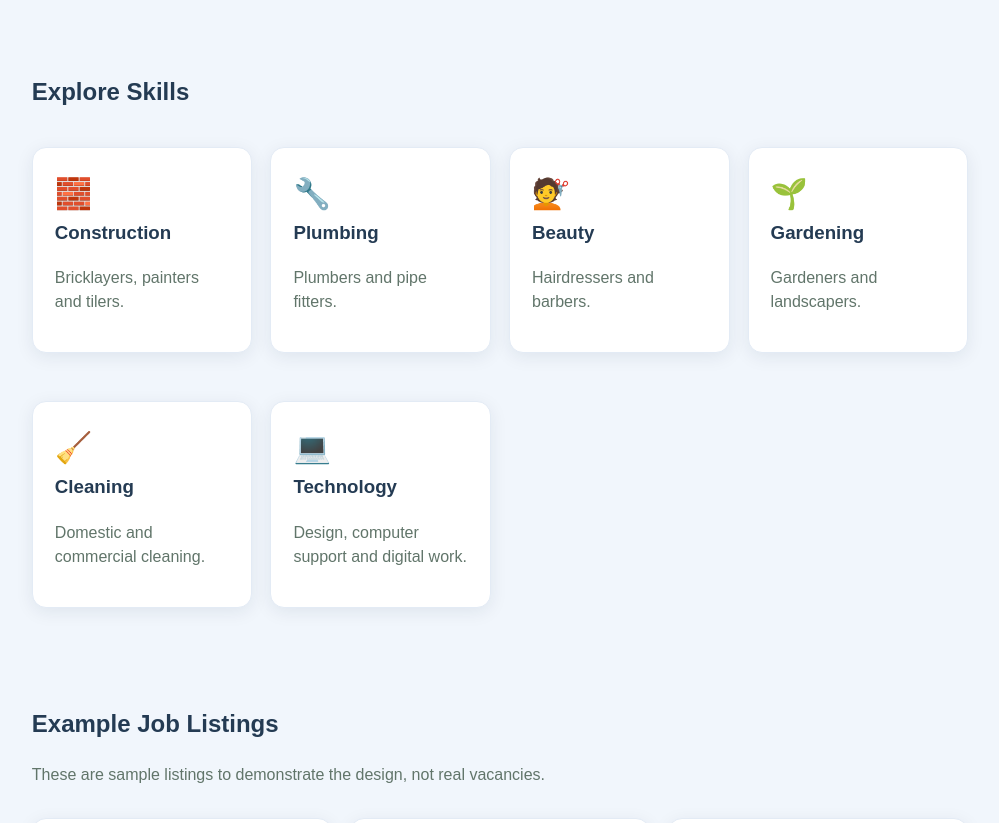
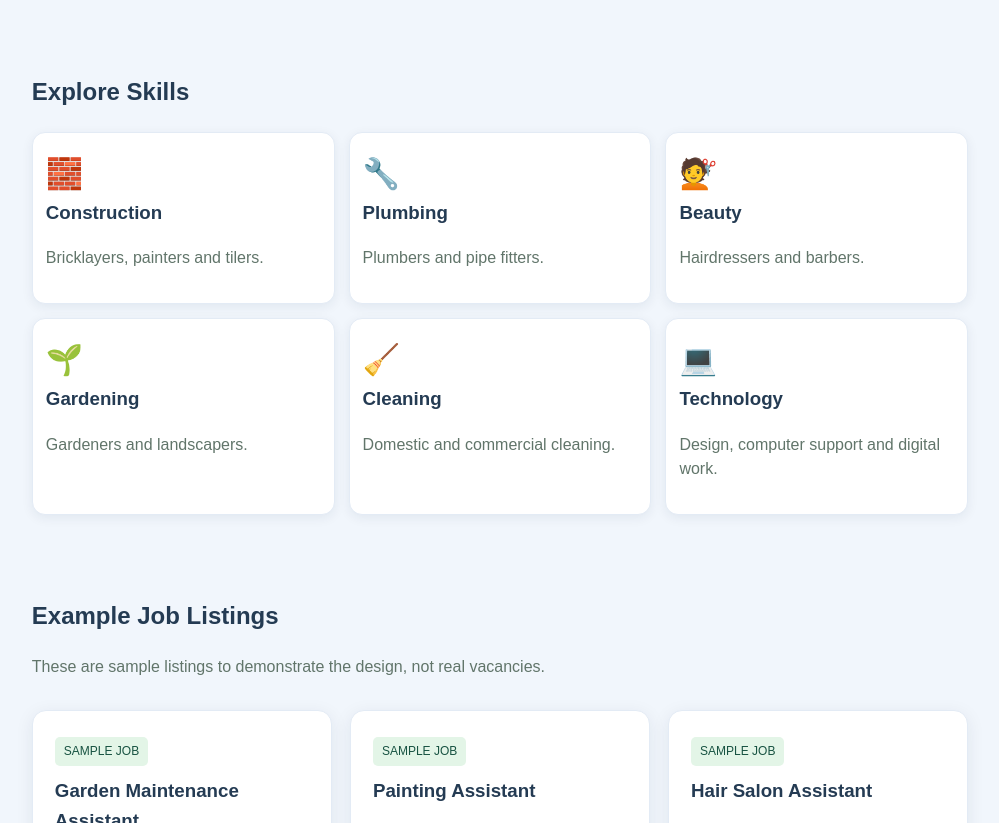
Before and after one commit to Sbongz/Skill2Job-SA, a plain HTML site: page index.html in a window 1280 px wide. Shown: the part 600-1423 px from the top of the page, without its empty margins (140-1139 px from the left). Drawn offline with Linux system fonts and the light colour scheme.

Commit message:
Update index.html

```diff
--- a/index.html
+++ b/index.html
@@ -206,6 +206,29 @@ footer {
 .hero h2,
 .hero p {
   color: #ffffff;
+}
+
+/* COMPACT EXPLORE SKILLS LAYOUT */
+main > section:first-child .grid {
+  display: grid;
+  grid-template-columns: repeat(2, minmax(0, 1fr));
+  gap: 14px;
+  align-items: stretch;
+}
+
+main > section:first-child .grid .card {
+  margin: 0;
+  padding: 17px 13px;
+  min-height: 145px;
+  border-radius: 13px;
+  box-shadow: 0 3px 12px rgba(16,42,67,0.07);
+}
+
+/* THREE COLUMNS ON LARGER SCREENS */
+@media (min-width: 700px) {
+  main > section:first-child .grid {
+    grid-template-columns: repeat(3, minmax(0, 1fr));
+  }
 }
 
   </style>
```
